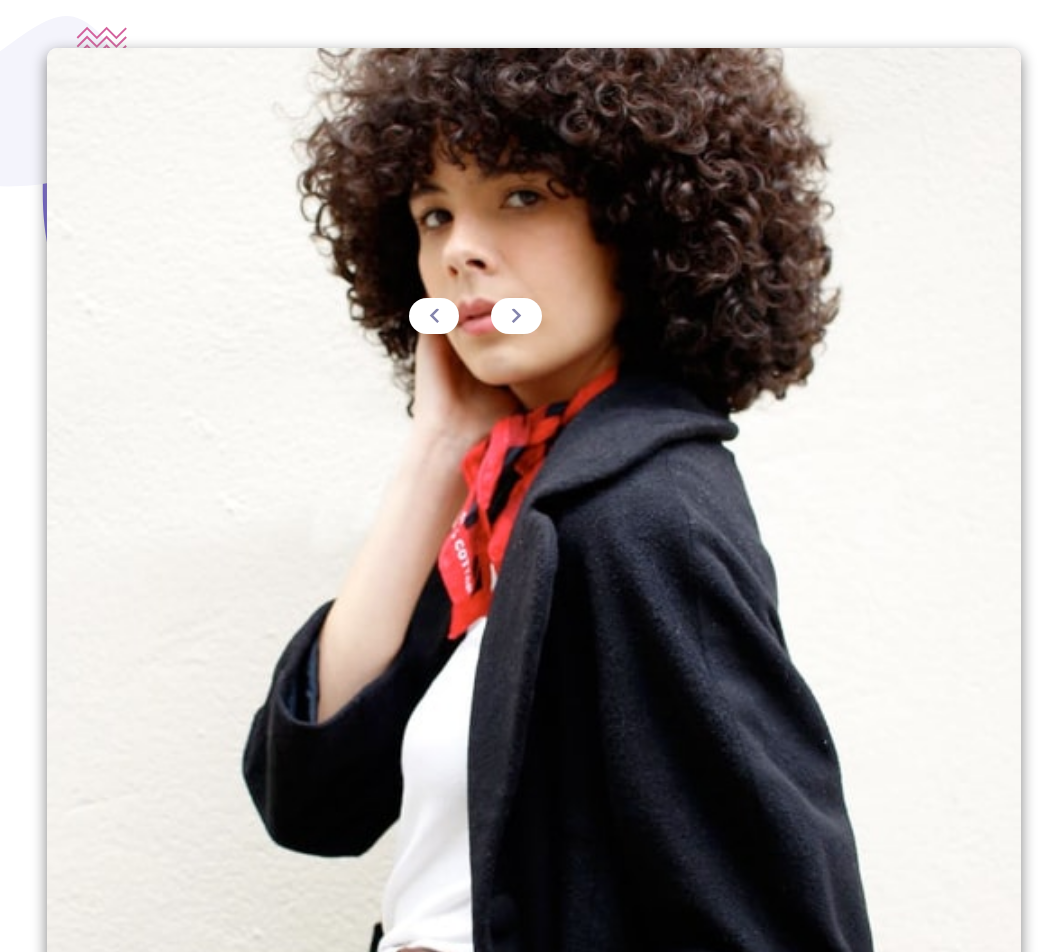
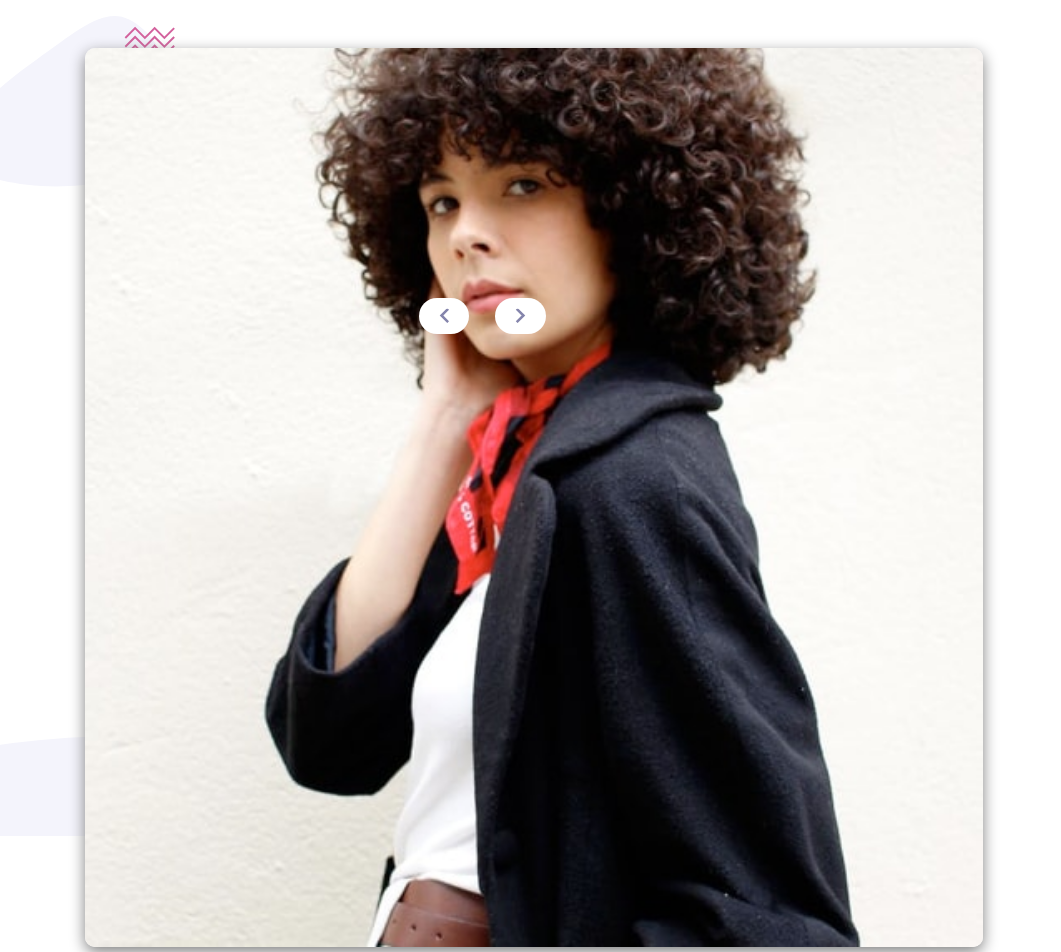
Before and after one commit to OscarAnillo/coding-bootcamp-testimonials-fe, a React (Create React App) app: page / in a window 1280 px wide. Shown: the top 952 px of the page, without its empty margins (106-1167 px from the left). Built offline with nearby package versions, Linux system fonts and the light colour scheme.

Commit message:
add curve component

```diff
--- a/src/App.css
+++ b/src/App.css
@@ -10,11 +10,13 @@
   text-align: center;
   font-family: 'Inter', sans-serif;
   height: 100vh;
-  padding: 1em;
+  padding: 1em 0;
 }
 
 .container {
-  height: 95%;
+  width: 90%;
+  margin: auto;
+  height: 90%;
   /* border: 1px solid blue; */
 }
 
@@ -82,3 +84,13 @@
   margin-left: 1em;
   height: 15px;
 }
+
+/* CurveComponent */
+.bg-curve {
+  width: 100%;
+  /* border: 1px solid red; */
+  background-image: url("/public/images/pattern-curve.svg");
+  background-repeat: no-repeat;
+  background-size: cover;
+  height: 100px;
+}
--- a/src/App.js
+++ b/src/App.js
@@ -1,6 +1,7 @@
 import AvatarComponent from './Components/avatar-component';
 
 import './App.css';
+import CurveComponent from './Components/curve-component';
 
 function App() {
   return (
@@ -8,6 +9,7 @@ function App() {
       <div className="container">
         <AvatarComponent />
       </div>
+      <CurveComponent />
     </div>
   );
 }
--- /dev/null
+++ b/src/Components/curve-component.js
@@ -0,0 +1,3 @@
+export default function CurveComponent(){
+    return <div className="bg-curve"></div>
+}
```
